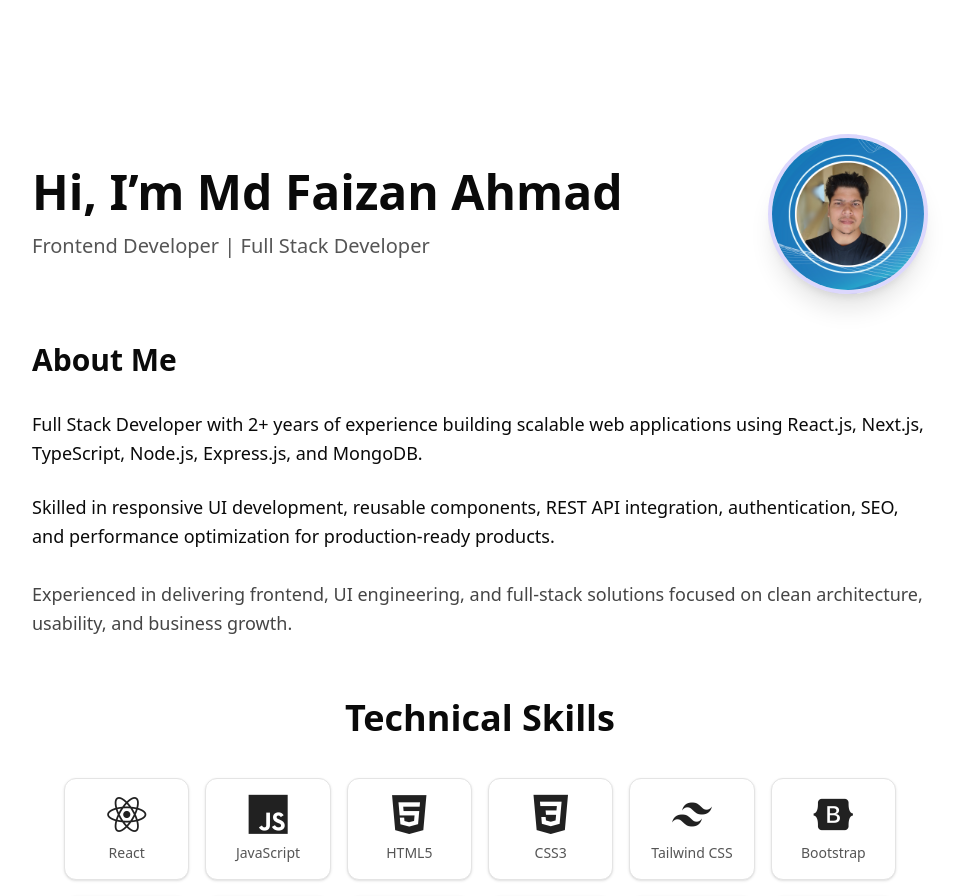
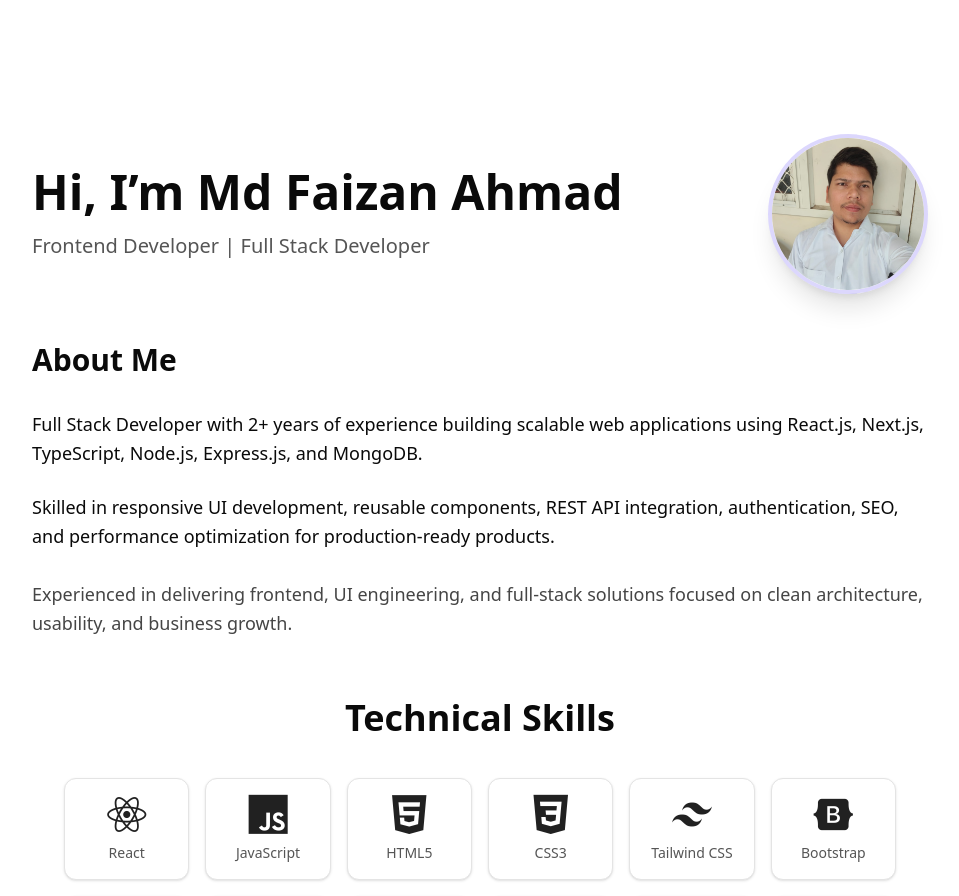
Before and after one commit to md-faizanahmad/Md_Faizan_Ahmad_Portfolio, a Next.js app: page / in a window 1280 px wide. Shown: the part 1420-2316 px from the top of the page, without its empty margins (160-1119 px from the left). Built offline with nearby package versions, Linux system fonts and the light colour scheme.

Commit message:
feat: src/components/about/About.tsx

```diff
--- a/next.config.ts
+++ b/next.config.ts
@@ -17,6 +17,12 @@ const nextConfig = {
         port: "",
         pathname: "/**",
       },
+      {
+        protocol: "https",
+        hostname: "streak-stats.demolab.com",
+        port: "",
+        pathname: "/**",
+      },
     ],
   },
 };
--- a/src/components/about/about.json
+++ b/src/components/about/about.json
@@ -3,7 +3,7 @@
     "name": "Md Faizan Ahmad",
     "title": "Frontend Developer | Full Stack Developer",
     "image": {
-      "src": "/profile-pic.png",
+      "src": "/profile.jpeg",
       "alt": "Md Faizan Ahmad - Full Stack Developer"
     }
   },
```
Also changed, not shown: public/profile.jpeg (added).
